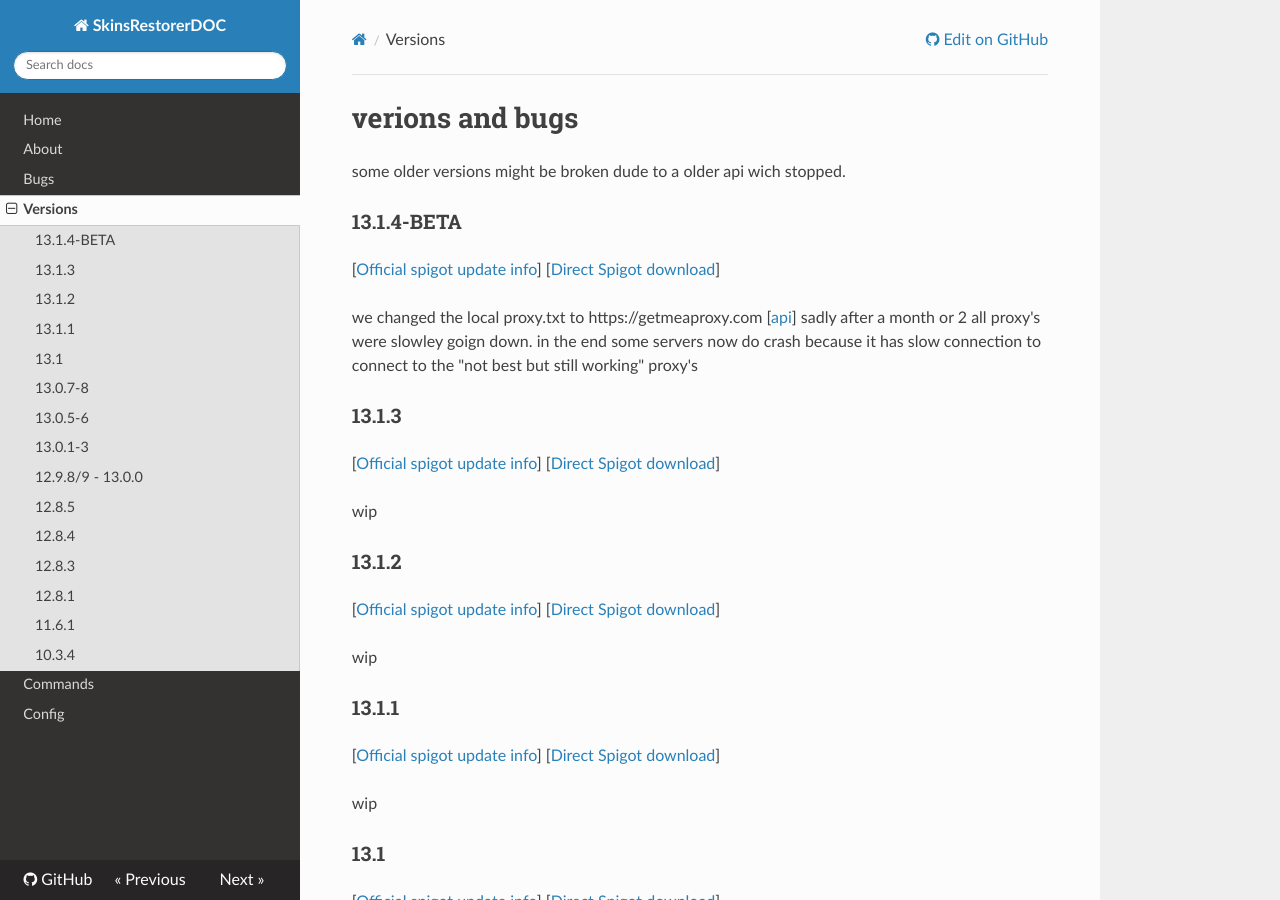
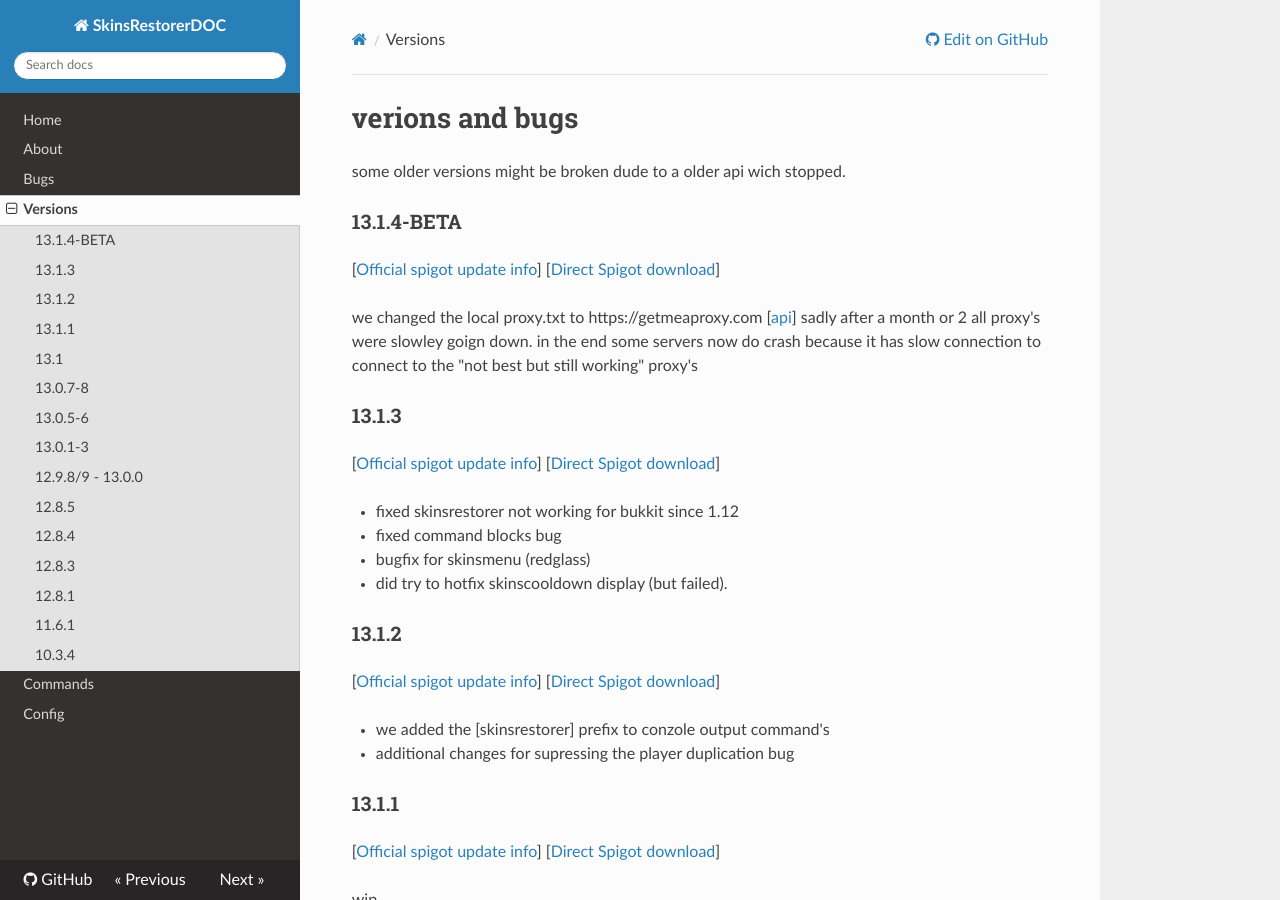
Before and after one commit to xknat/SkinsRestorerDOC, an MkDocs documentation site: the page built from docs/versions.md, in a window 1280 px wide and 900 px high. Built offline with MkDocs 1.6.1, drawn with Linux system fonts in a browser that asks for light colours; nearby versions of some CDN libraries; old or Windows-style settings are respelled for this version of MkDocs.

Commit message:
jeej works again

```diff
--- a/docs/versions.md
+++ b/docs/versions.md
@@ -15,13 +15,21 @@ sadly after a month or 2 all proxy's were slowley goign down. in the end some se
 
 [[Official spigot update info](versions.md)] [[Direct Spigot download](https://www.spigotmc.org/resources/skinsrestorer.2124/download?version=178566)]
 
-wip
+- fixed skinsrestorer not working for bukkit since 1.12
+
+- fixed command blocks bug
+
+- bugfix for skinsmenu (redglass)
+
+- did try to hotfix skinscooldown display (but failed).
 
 ###13.1.2
 
 [[Official spigot update info](versions.md)] [[Direct Spigot download](https://www.spigotmc.org/resources/skinsrestorer.2124/download?version=167127)]
 
-wip
+- we added the [skinsrestorer] prefix to conzole output command's
+
+- additional changes for supressing the player duplication bug
 
 ###13.1.1
 
```
